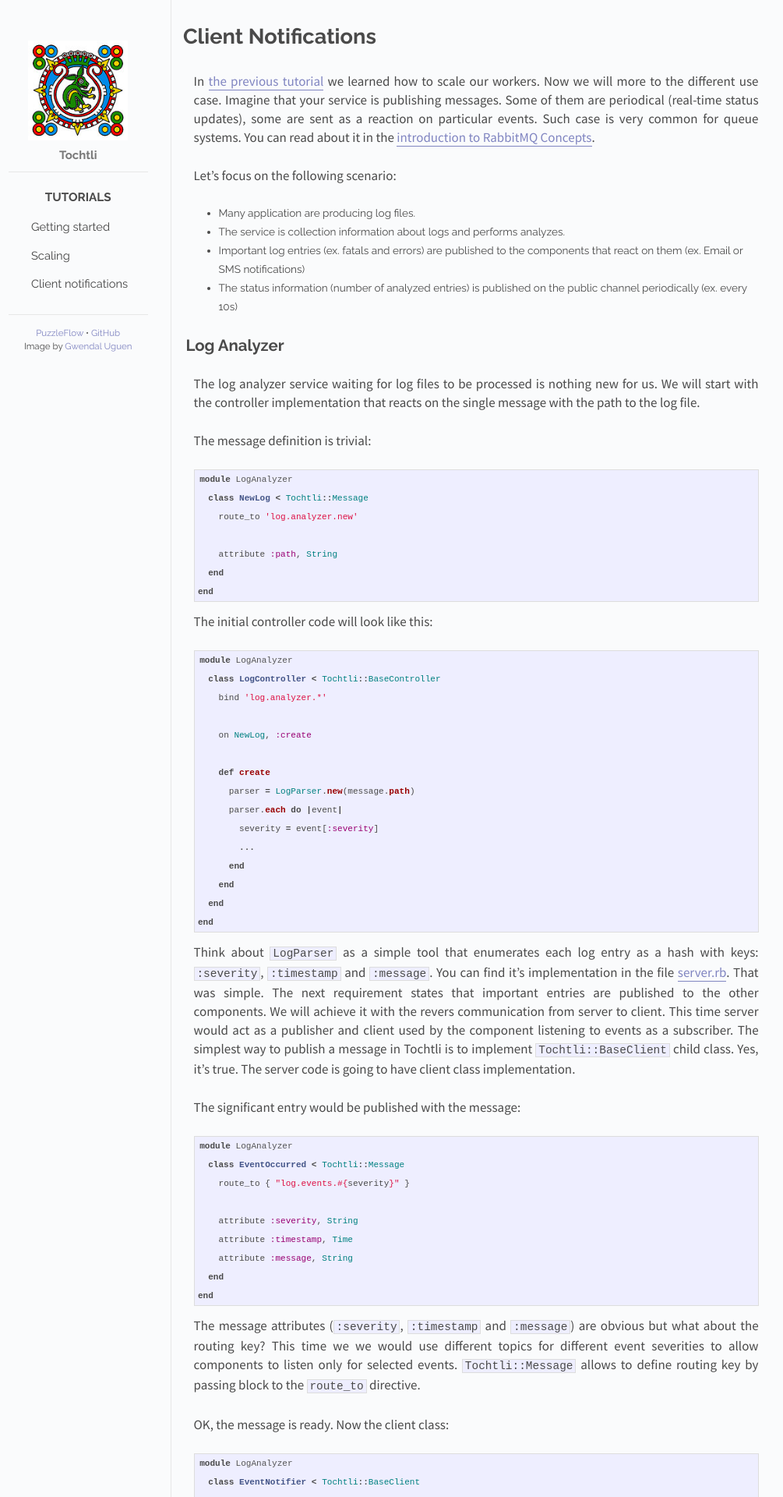
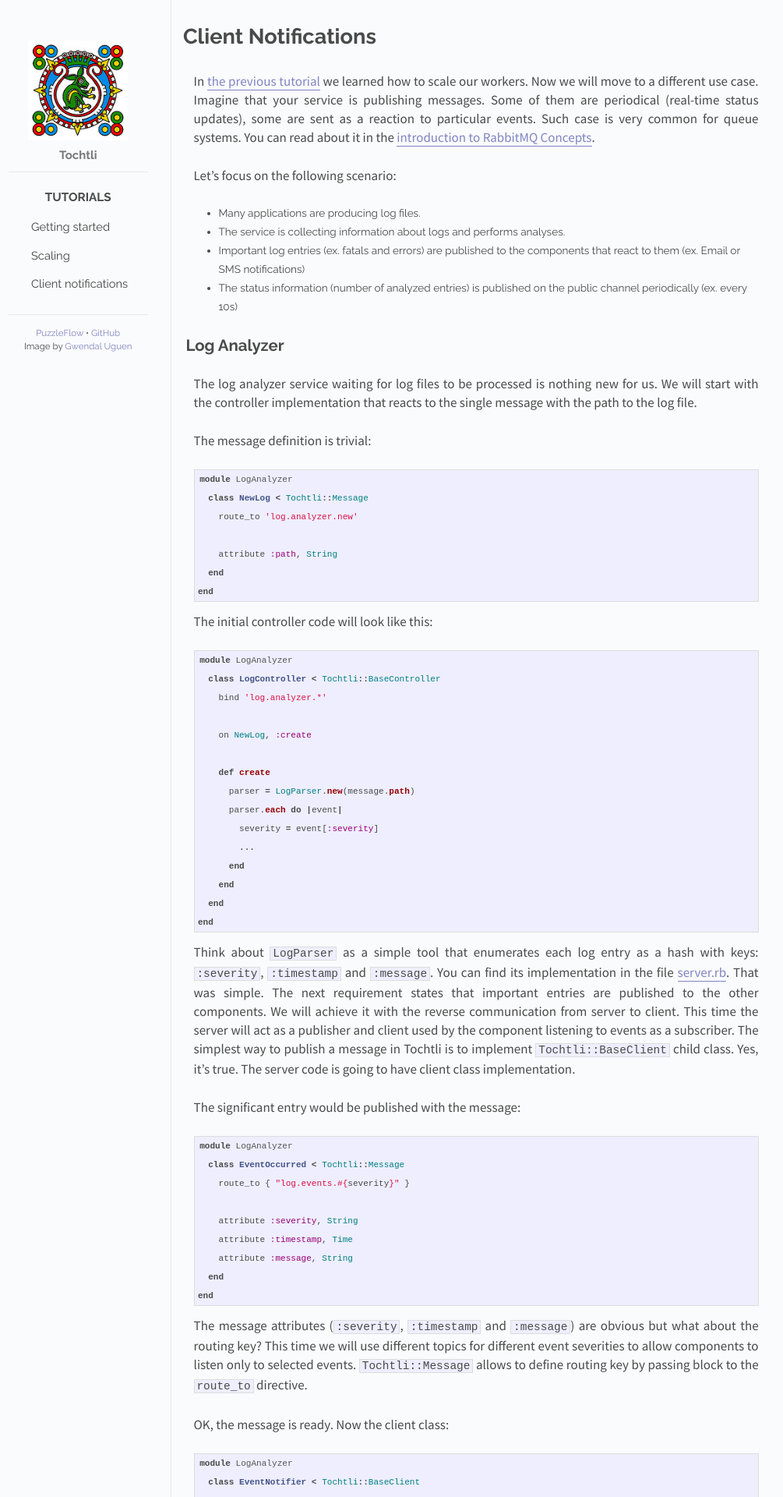
Before and after one commit to PuzzleFlow/tochtli, a Jekyll site: the page built from tutorials/client-notifications.md, in a window 1280 px wide. Shown: the top 1920 px of the page at 78% size, without its empty margins (139-1144 px from the left). Built offline with Jekyll 4.4.1, drawn with Linux system fonts in a browser that asks for light colours; Markdown is read by kramdown in place of the engine named in the settings; some of the changed text lies outside the part shown.

Commit message:
Language fixes for latest tutorial

```diff
--- a/tutorials/client-notifications.md
+++ b/tutorials/client-notifications.md
@@ -5,21 +5,21 @@ title: Client Notifications
 
 # Client Notifications
 
-In [the previous tutorial]({{ site.baseurl }}/tutorials/scaling.html) we learned how to scale our workers. Now we will more to the different use case.
- Imagine that your service is publishing messages. Some of them are periodical (real-time status updates), some are sent as a reaction on particular events.
+In [the previous tutorial]({{ site.baseurl }}/tutorials/scaling.html) we learned how to scale our workers. Now we will move to a different use case.
+ Imagine that your service is publishing messages. Some of them are periodical (real-time status updates), some are sent as a reaction to particular events.
  Such case is very common for queue systems. You can read about it in the [introduction to RabbitMQ Concepts](https://www.rabbitmq.com/tutorials/amqp-concepts.html).
 
 Let's focus on the following scenario:
 
-* Many application are producing log files.
-* The service is collection information about logs and performs analyzes.
-* Important log entries (ex. fatals and errors) are published to the components that react on them (ex. Email or SMS notifications)
+* Many applications are producing log files.
+* The service is collecting information about logs and performs analyses.
+* Important log entries (ex. fatals and errors) are published to the components that react to them (ex. Email or SMS notifications)
 * The status information (number of analyzed entries) is published on the public channel periodically (ex. every 10s)
 
 ## Log Analyzer
 
 The log analyzer service waiting for log files to be processed is nothing new for us.
- We will start with the controller implementation that reacts on the single message with the path to the log file.
+ We will start with the controller implementation that reacts to the single message with the path to the log file.
 
 The message definition is trivial:
 
@@ -54,10 +54,10 @@ end
 {% endhighlight %}
 
 Think about `LogParser` as a simple tool that enumerates each log entry as a hash with keys: `:severity`, `:timestamp` and `:message`.
- You can find it's implementation in the file [server.rb](https://github.com/PuzzleFlow/tochtli/blob/master/examples/02-log-analyzer/server.rb).
+ You can find its implementation in the file [server.rb](https://github.com/PuzzleFlow/tochtli/blob/master/examples/02-log-analyzer/server.rb).
  That was simple. The next requirement states that important entries are published to the other components.
- We will achieve it with the revers communication from server to client.
- This time server would act as a publisher and client used by the component listening to events as a subscriber.
+ We will achieve it with the reverse communication from server to client.
+ This time the server will act as a publisher and client used by the component listening to events as a subscriber.
  The simplest way to publish a message in Tochtli is to implement `Tochtli::BaseClient` child class.
  Yes, it's true. The server code is going to have client class implementation.
 
@@ -76,7 +76,7 @@ end
 {% endhighlight %}
 
 The message attributes (`:severity`, `:timestamp` and `:message`) are obvious but what about the routing key?
- This time we we would use different topics for different event severities to allow components to listen only for selected events.
+ This time we will use different topics for different event severities to allow components to listen only to selected events.
  `Tochtli::Message` allows to define routing key by passing block to the `route_to` directive.
 
 OK, the message is ready. Now the client class:
@@ -219,7 +219,7 @@ end
 
 We are ready to introduce the events listener to the client. How can the client listen to the log events?
  It needs to subscribe to the queue where events are published. In Tochtli the only way to do so is to create a controller.
- Exactly, our client would have it's own controller (our service already has a client class for publishing messages).
+ More precisely, our client will have it's own controller (our service already has a client class for publishing messages).
 
 {% highlight ruby %}
 module LogAnalyzer
@@ -271,7 +271,7 @@ end
 
 The log analyzer service client exposes the new API method `react_on_events` that allows to bind the handler (Proc or block)
  with events with given severities. To achieve that the `EventsController` is started and bound with the new RabbitMQ queue.
- We cannot use single queue for all clients. Each client should have it's own queue to allow for event messages broadcasting.
+ We cannot use single queue for all clients. Each client should have its own queue to allow for event messages broadcasting.
  The `client_id` argument is used to create a queue name. The auto generated name won't be a solution because we want to have
  a persistent queue that will collect events even when application component is turned off.
 
```
Also changed, not shown: other parts of tutorials/client-notifications.md (+5 -5 lines).
